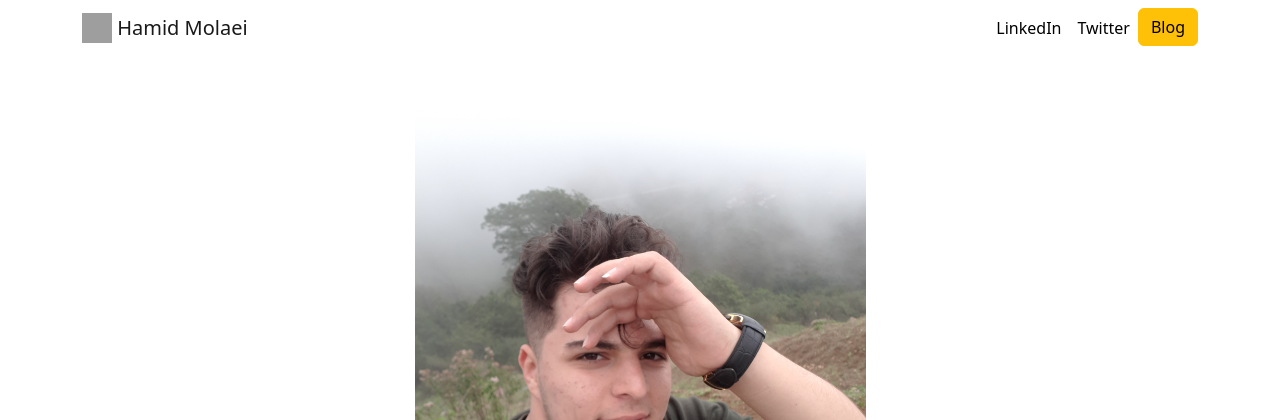
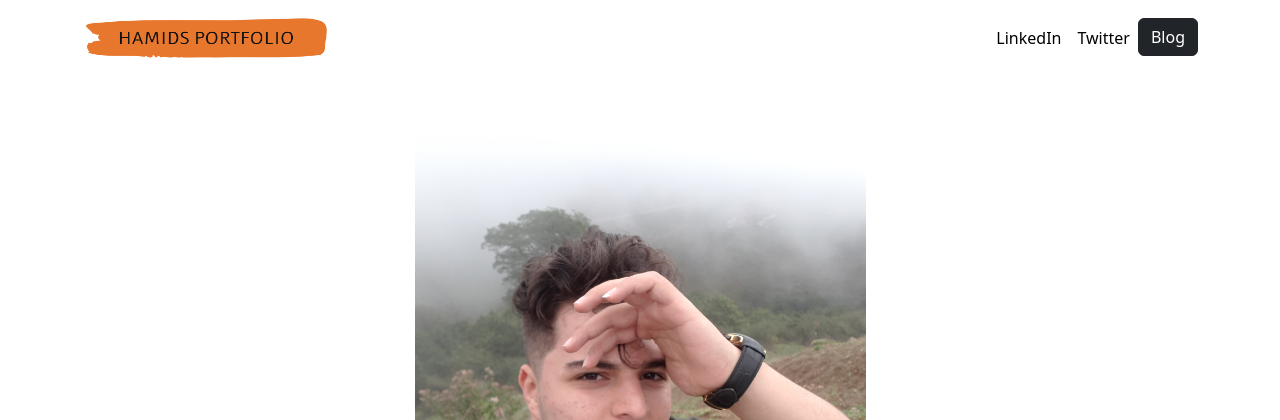
Before and after one commit to hamidmolaei99/personal_portfolio, a Django app: page / in a window 1280 px wide. Shown: the top 420 px of the page. Run offline with Django 4.2, Linux system fonts and the light colour scheme; data that the repository does not hold is empty; some libraries are stand-ins or nearby versions; grey boxes are pictures that could not be loaded.

Commit message:
second commit

```diff
--- a/PORTFOLIO/templates/portfolio/base.html
+++ b/PORTFOLIO/templates/portfolio/base.html
@@ -14,7 +14,11 @@
 
   <link href="https://fonts.googleapis.com/css?family=Lato&display=swap" rel="stylesheet">
 
-  <link rel="icon" type="image/png" href="{% static "portfolio/Logo.png" %}">
+  <link rel="icon" type="image/png" href="{% static "portfolio/Hamid's Logo.png" %}">
+
+
+
+
 
   <title>Hamid portfolio</title>
 </head>
@@ -24,8 +28,8 @@
   <nav id="topNav" class="navbar navbar-expand-md navbar-light">
     <div class="container">
       <a class="navbar-brand" href="{% url 'home' %}">
-        <img src="{% static "portfolio/Logo.png" %}" width="30" height="30" class="d-inline-block align-top" alt="Nick's Logo">
-        <span>Hamid Molaei</span>
+        <img src="{% static "portfolio/Hamid's Logo.png" %}" width="250" height="50" class="d-inline-block align-top" alt="Hamid's Logo">
+        <span></span>
       </a>
       <button class="navbar-toggler" type="button" data-toggle="collapse" data-target="#navbarNav" aria-controls="navbarNav" aria-expanded="false" aria-label="Toggle navigation">
         <span class="navbar-toggler-icon"></span>
@@ -42,7 +46,7 @@
             <a class="nav-link" href="https://twitter.com/hamidmolaei99" target="_blank">Twitter</a>
           </li>
           <li>
-            <a role="button" href="{% url 'BLOG:all_blogs' %}" class="btn btn-warning">Blog</a>
+            <a role="button" href="{% url 'BLOG:all_blogs' %}" class="btn btn-dark">Blog</a>
           </li>
         </ul>
       </div>
```
Also changed, not shown: PORTFOLIO/static/portfolio/Hamid's Logo.png (added).
